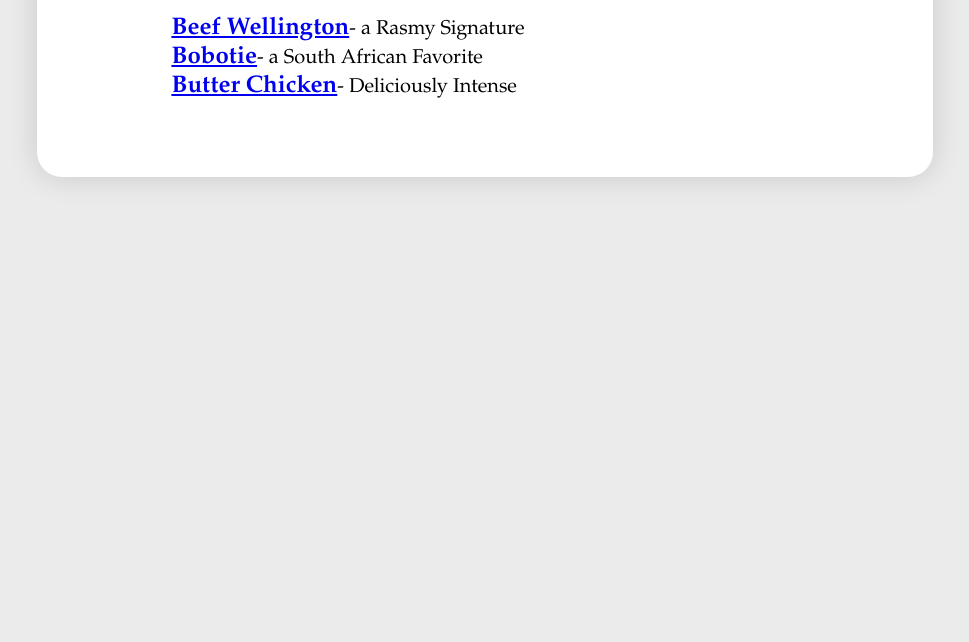
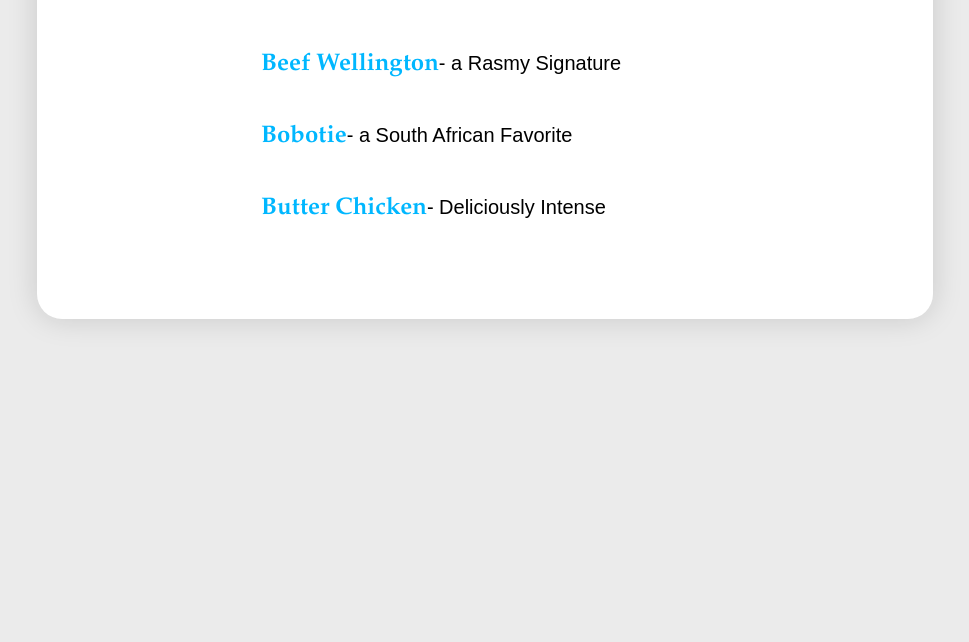
Before and after one commit to RoanOpperman/odin-recipes, a plain HTML site: page index.html in a window 1280 px wide. Shown: the part 158-800 px from the top of the page, without its empty margins (155-1124 px from the left). Drawn offline with Linux system fonts and the light colour scheme.

Commit message:
Style typographical elements

```diff
--- a/stylesheet.css
+++ b/stylesheet.css
@@ -3,30 +3,51 @@ body {
   background-color: hsl(0, 0%, 92%);
 }
 h1 {
-  line-height: 3rem;
+  line-height: 3.8rem;
 }
 h1,
 p {
   margin: 0 0 0 0;
 }
+a:link {
+  color: #00b7ff;
+  text-decoration: none;
+}
+a:visited {
+  color: #0c9ed8;
+}
+a:hover {
+  color: #00b7ff;
+  text-decoration: none;
+}
 #container {
   border-radius: 25px;
-  margin: 25px 15% 0 15%;
+  margin: 25px 15% 50px 15%;
   padding: 50px 0 75px 0;
   height: 100%;
   background-color: white;
   box-shadow: 0px 0px 30px rgb(0, 0, 0, 0.15);
 }
-article {
-  padding: 0 15% 0 15%;
+article p {
+  width: 50%;
+  margin: 0 auto;
 }
 article h1 {
   font-size: 4rem;
   font-family: Verdana, Tahoma, sans-serif;
   text-align: center;
 }
+article a {
+  font-weight: bold;
+}
+article p {
+  font-family: Arial, Verdana, Tahoma, sans-serif;
+  font-weight: 100;
+  line-height: 3.5em;
+}
 #recipe-catalog a {
   font-size: 1.5rem;
+  font-family: Garamond, "Times New Roman", serif;
 }
 
 #recipe-catalog p {
@@ -35,7 +56,3 @@ article h1 {
 #recipe-catalog h1 {
   margin-bottom: 50px;
 }
-
-#recipe-catalog {
-  font-family: Garamond, "Times New Roman", serif;
-}
```
